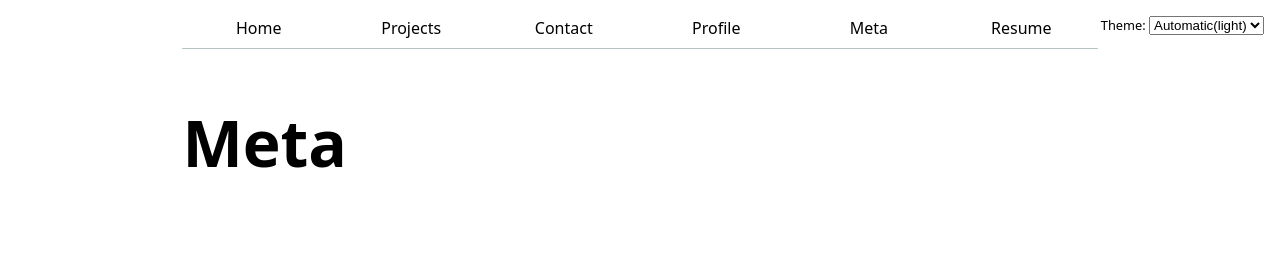
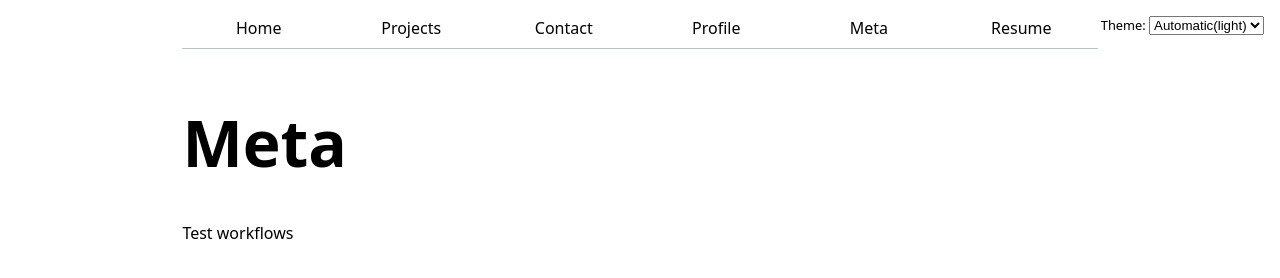
Before and after one commit to shiwei819/Personal-site-and-portfolio, a website: page meta/index.html in a window 1280 px wide. Drawn offline with Linux system fonts and the light colour scheme.

Commit message:
Update index.html

```diff
--- a/meta/index.html
+++ b/meta/index.html
@@ -9,5 +9,6 @@
 </head>
 <body>
     <h1 class="meta">Meta</h1>
+    <p> Test workflows </p>
 </body>
 </html>
```
